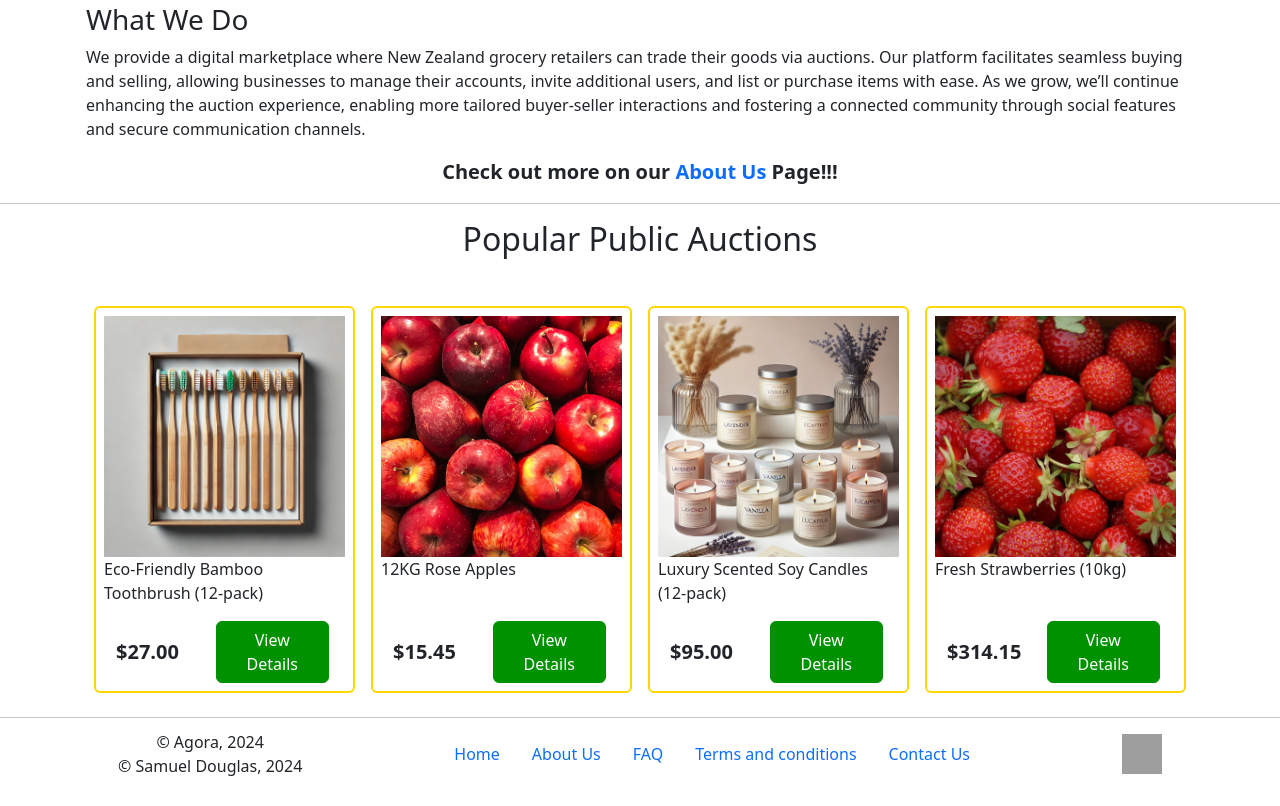
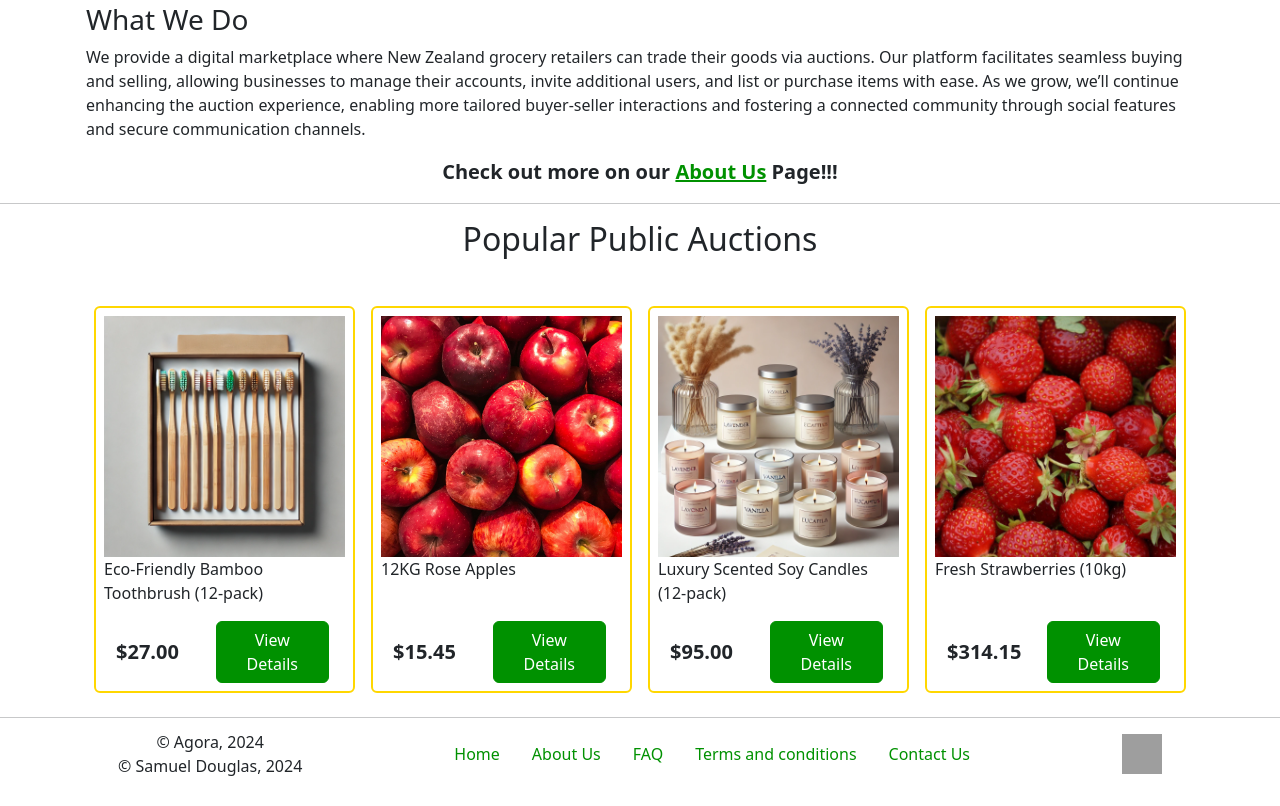
Before and after one commit to DouglasSam/BCDE224-hardcoded-sites, a plain HTML site: page src/index.html in a window 1280 px wide. Shown: the part 578-1384 px from the top of the page. Drawn offline with nearby package versions, Linux system fonts and the light colour scheme; grey boxes are pictures that could not be loaded; a script that the page names is missing.

Commit message:
Add in agora secondary link colours

```diff
--- a/src/index.html
+++ b/src/index.html
@@ -88,7 +88,7 @@
     <h3>What We Do</h3>
 
     <p>We provide a digital marketplace where New Zealand grocery retailers can trade their goods via auctions. Our platform facilitates seamless buying and selling, allowing businesses to manage their accounts, invite additional users, and list or purchase items with ease. As we grow, we’ll continue enhancing the auction experience, enabling more tailored buyer-seller interactions and fostering a connected community through social features and secure communication channels.</p>
-    <p class="fs-5 fw-bold text-center">Check out more on our <a href="about.html">About Us</a> Page!!!</p>
+    <p class="fs-5 fw-bold text-center">Check out more on our <a class="link-agora-secondary" href="about.html">About Us</a> Page!!!</p>
 </aside>
 <hr class="p-0 m-0">
 
@@ -164,11 +164,11 @@
 
 <div class="container d-flex align-items-center align-content-center flex-column flex-md-row justify-content-between px-5 pb-3">
     <ul class="nav d-flex flex-column flex-lg-row align-items-center align-items-md-start">
-        <li class="nav-item"><a class="nav-link" href="index.html">Home</a></li>
-        <li class="nav-item"><a class="nav-link" href="aboutus.html">About Us</a></li>
-        <li class="nav-item"><a class="nav-link" href="faq.html">FAQ</a></li>
-        <li class="nav-item"><a class="nav-link" href="tandc.html">Terms and conditions</a></li>
-        <li class="nav-item"><a class="nav-link" href="contactus.html">Contact Us</a></li>
+        <li class="nav-item"><a class="nav-link link-agora-secondary" href="index.html">Home</a></li>
+        <li class="nav-item"><a class="nav-link link-agora-secondary" href="aboutus.html">About Us</a></li>
+        <li class="nav-item"><a class="nav-link link-agora-secondary" href="faq.html">FAQ</a></li>
+        <li class="nav-item"><a class="nav-link link-agora-secondary" href="tandc.html">Terms and conditions</a></li>
+        <li class="nav-item"><a class="nav-link link-agora-secondary" href="contactus.html">Contact Us</a></li>
     </ul>
 
     <div class="order-lg-first text-center order-last">
--- a/src/styles.css
+++ b/src/styles.css
@@ -68,15 +68,15 @@ body {
     color: dimgray;
 }
 
-/* Styling for in-paragraph links */
-p a {
-
-    text-decoration: none;
+.link-agora-secondary {
+    color: var(--agora-secondary-color) !important;
+    -webkit-text-decoration-color: var(--agora-secondary-color) !important;
+    text-decoration-color: var(--agora-secondary-color) !important;
 }
-
-p a:hover {
-    color: var(--agora-secondary-color);
-    text-decoration: none;
+.link-agora-secondary:hover, .link-agora-secondary:focus {
+    color: var(--agora-secondary-hover-color) !important;
+    -webkit-text-decoration-color: var(--agora-secondary-hover-color) !important;
+    text-decoration-color: var(--agora-secondary-hover-color) !important;
 }
 
 .fs-7 {
```
